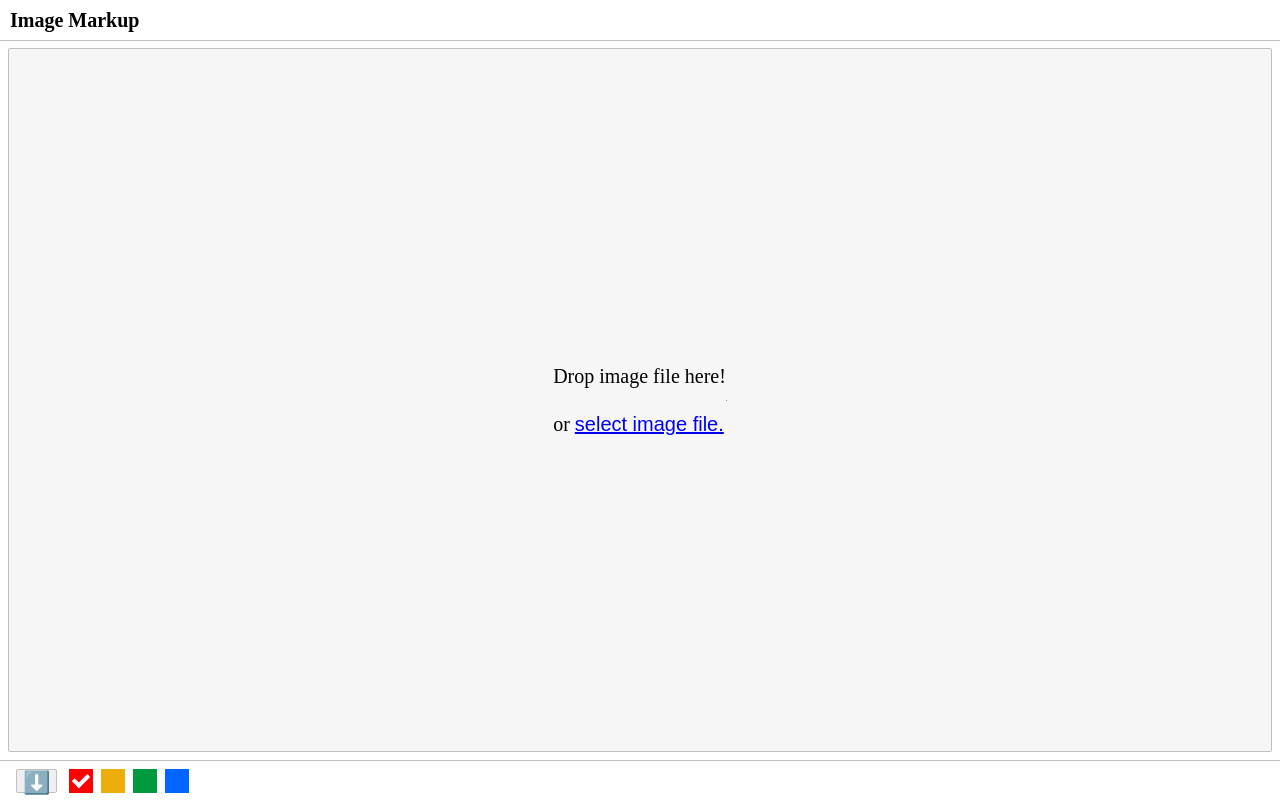
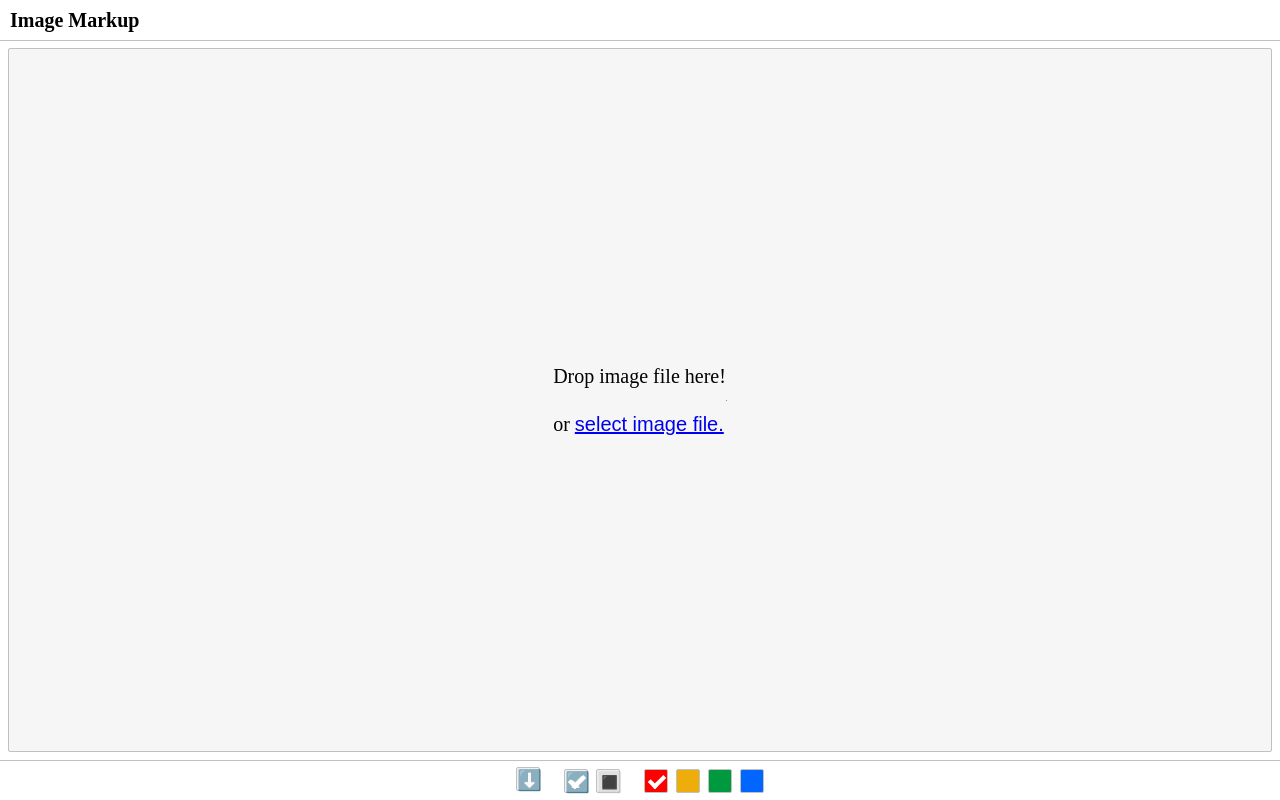
Before and after one commit to mryhryki/image-markup, a React (Vite) app: page / in a window 1280 px wide. Built offline with nearby package versions, Linux system fonts and the light colour scheme.

Commit message:
Change drawer mode.

```diff
--- a/src/app.tsx
+++ b/src/app.tsx
@@ -12,6 +12,9 @@ import { Footer } from "./components/footer";
 import { Colors } from "./components/colors";
 import { useHistory } from "./hooks/use_history";
 import { History } from "./components/history";
+import { drawRectangleBorder } from "./drawer/rectangle_border";
+import { Drawer } from "./components/drawer";
+import { Button } from "./components/button";
 
 const Content = styled.div`
   position: absolute;
@@ -24,19 +27,13 @@ const Content = styled.div`
   display: flex;
 `;
 
-const Button = styled.button`
-  border-radius: 2px;
-  border: 1px solid silver;
-  font-size: 22px;
-  height: 24px;
-  line-height: 24px;
-  min-width: 24px;
-  text-align: center;
+const FooterGroup = styled.div`
   margin: 0 8px;
 `;
 
 export const App: React.FC = () => {
   const [imageFile, setImageFile] = useState<File | null>(null);
+  const [drawer, setDrawer] = useState<Drawer>("allow");
   const [color, setColor] = useState<string>("default");
   const { canUseHistory, histories, addHistory } = useHistory();
 
@@ -60,14 +57,21 @@ export const App: React.FC = () => {
     setMouseEventListener(canvas, (event) => {
       switch (event.type) {
         case "moved":
-          drawAllow(context, event.start, event.current, color);
+          switch (drawer) {
+            case "allow":
+              drawAllow(context, event.start, event.current, color);
+              break;
+            case "rectangle_border":
+              drawRectangleBorder(context, event.start, event.current, color);
+              break;
+          }
           addHistory(canvas);
           break;
         case "moving":
           console.debug(event);
       }
     });
-  }, [canvas, context, color]);
+  }, [canvas, context, drawer, color]);
 
   return (
     <Wrapper onImageFileDrop={setImageFile}>
@@ -82,9 +86,15 @@ export const App: React.FC = () => {
         )}
       </Content>
       <Footer>
-        {/*<Button>🔙</Button>*/}
-        <Button onClick={() => downloadCanvasImage(canvas)}>⬇️</Button>
-        <Colors color={color} setColor={setColor}/>
+        <FooterGroup>
+          <Button onClick={() => downloadCanvasImage(canvas)}>⬇️</Button>
+        </FooterGroup>
+        <FooterGroup>
+          <Drawer drawer={drawer} setDrawer={setDrawer}/>
+        </FooterGroup>
+        <FooterGroup>
+          <Colors color={color} setColor={setColor}/>
+        </FooterGroup>
       </Footer>
     </Wrapper>
   );
--- /dev/null
+++ b/src/components/button.tsx
@@ -0,0 +1,28 @@
+import styled from "styled-components";
+
+export const Button = styled.button`
+  border-radius: 2px;
+  border: 1px solid silver;
+  font-size: 20px;
+  height: 24px;
+  padding: 0;
+  line-height: 24px;
+  margin: 0 4px;
+  min-width: 24px;
+  position: relative;
+  text-align: center;
+  width: 24px;
+
+  &.selected:after {
+    border-color: white;
+    border-style: solid;
+    border-width: 0 0 4px 4px;
+    content: " ";
+    height: 6px;
+    left: 4px;
+    position: absolute;
+    top: 5px;
+    transform: rotate(-45deg);
+    width: 12px;
+  }
+`;
--- a/src/components/colors.tsx
+++ b/src/components/colors.tsx
@@ -1,32 +1,12 @@
 import React, { useEffect } from "react";
 import styled from "styled-components";
+import { Button } from "./button";
 
 const ColorsWrapper = styled.div`
   align-items: center;
   display: flex;
   flex-direction: row;
 `
-
-const ColorSelector = styled.button`
-  border: none;
-  height: 24px;
-  margin: 0 4px;
-  position: relative;
-  width: 24px;
-
-  &.selected:after {
-    border-color: white;
-    border-style: solid;
-    border-width: 0 0 4px 4px;
-    content: " ";
-    height: 6px;
-    left: 4px;
-    position: absolute;
-    top: 5px;
-    transform: rotate(-45deg);
-    width: 12px;
-  }
-`;
 
 const colors: string[] = [
   "#ff0000",
@@ -52,13 +32,14 @@ export const Colors: React.FC<Props> = (props) => {
   return (
     <ColorsWrapper>
       {colors.map((c) => (
-        <ColorSelector
+        <Button
           key={c}
           style={{ backgroundColor: c }}
-          onClick={() => setColor(c)} className={c === color ? "selected" : ""}
+          onClick={() => setColor(c)}
+          className={c === color ? "selected" : ""}
         >
           {" "}
-        </ColorSelector>
+        </Button>
       ))}
     </ColorsWrapper>
   );
--- /dev/null
+++ b/src/components/drawer.tsx
@@ -0,0 +1,49 @@
+import React, { useEffect } from "react";
+import styled from "styled-components";
+import { Button } from "./button";
+
+const DrawersWrapper = styled.div`
+  align-items: center;
+  display: flex;
+  flex-direction: row;
+`;
+
+export type Drawer = "allow" | "rectangle_border"
+const Drawers: Drawer[] = [
+  "allow",
+  "rectangle_border",
+];
+
+const Emoji = {
+  allow: "↙️",
+  rectangle_border: "🔳️"
+}
+
+interface Props {
+  drawer: Drawer;
+  setDrawer: (drawer: Drawer) => void;
+}
+
+export const Drawer: React.FC<Props> = (props) => {
+  const { drawer, setDrawer } = props;
+
+  useEffect(() => {
+    if (!Drawers.includes(drawer)) {
+      setDrawer(Drawers[0]);
+    }
+  }, [drawer]);
+
+  return (
+    <DrawersWrapper>
+      {Drawers.map((d) => (
+        <Button
+          key={d}
+          onClick={() => setDrawer(d)}
+          className={d === drawer ? "selected" : ""}
+        >
+          {Emoji[d]}
+        </Button>
+      ))}
+    </DrawersWrapper>
+  );
+};
--- a/src/components/footer.tsx
+++ b/src/components/footer.tsx
@@ -7,6 +7,7 @@ export const Footer = styled.footer`
   box-sizing: border-box;
   display: flex;
   flex-direction: row;
+  justify-content: center;
   line-height: 24px;
   max-height: 40px;
   padding: 8px;
--- a/src/drawer/allow.ts
+++ b/src/drawer/allow.ts
@@ -1,6 +1,9 @@
 import { Position } from "../util/mouse_event";
 
 export const drawAllow = (context: CanvasRenderingContext2D, from: Position, to: Position, color: string): void => {
+  context.strokeStyle = color;
+  context.fillStyle = color;
+
   const angle = Math.atan2(from.y - to.y, from.x - to.x);
   const len = Math.sqrt((from.x - to.x) * (from.x - to.x) + (from.y - to.y) * (from.y - to.y));
   const headLen = len * 0.25;
@@ -27,9 +30,6 @@ export const drawAllow = (context: CanvasRenderingContext2D, from: Position, to:
   positions.push(from);
   // console.debug(positions.map((p) => JSON.stringify(p)).join("\n"))
 
-  context.strokeStyle = color;
-  context.fillStyle = color;
-
   context.beginPath();
   positions.forEach(({ x, y }, i) => {
     if (i === 0) {
--- /dev/null
+++ b/src/drawer/rectangle_border.ts
@@ -0,0 +1,28 @@
+import { Position } from "../util/mouse_event";
+
+export const drawRectangleBorder = (context: CanvasRenderingContext2D, from: Position, to: Position, color: string): void => {
+  context.strokeStyle = color;
+  context.fillStyle = color;
+  context.lineWidth = 4;
+  context.lineCap = "round";
+  context.lineJoin = "round";
+
+  const positions: Position[] = [];
+  positions.push(from);
+  positions.push({ x: from.x, y: from.y });
+  positions.push({ x: from.x, y: to.y });
+  positions.push({ x: to.x, y: to.y });
+  positions.push({ x: to.x, y: from.y });
+  positions.push(from);
+  // console.debug(positions.map((p) => JSON.stringify(p)).join("\n"))
+
+  context.beginPath();
+  positions.forEach(({ x, y }, i) => {
+    if (i === 0) {
+      context.moveTo(x, y);
+    } else {
+      context.lineTo(x, y);
+    }
+  });
+  context.stroke();
+};
```
